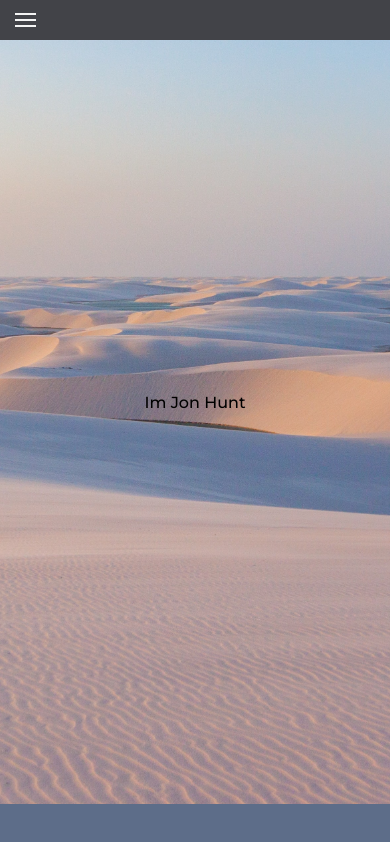
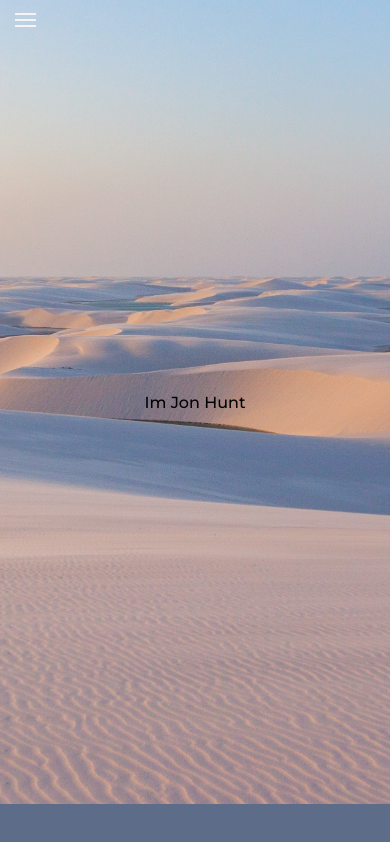
Before and after one commit to huntj0n/p_1.0.1, a React (Create React App) app: page / in a window 390 px wide. Shown: the top 842 px of the page. Built offline with nearby package versions, Linux system fonts and the light colour scheme.

Commit message:
navbar scroll animation

```diff
--- a/src/Components/Header.css
+++ b/src/Components/Header.css
@@ -2,13 +2,22 @@
     --animation__curve: cubic-bezier(0.22, 1, 0.36, 1);
 }
 
-.header {
+header {
     height: 40px;
     width: 100vw;
     display: flex;
     flex-direction: column;
     align-items: center;
     justify-content: space-between;
+    position: fixed;
+    transition: 0.3s;
+}
+
+.navbar {
+    background-color: transparent;
+    position: fixed;
+}
+.active {
     background-color: #424348;
     position: fixed;
 }
@@ -54,12 +63,12 @@
     }
 }
 @media (max-width: 500px) {
-    .header {
+    header {
         display: flex;
         align-items: flex-start;
         justify-content: center;
     }
-    .header > label {
+    header > label {
         width: 1.3em;
         height: 0.1em;
         background-color: #f4f4f4;
@@ -67,7 +76,7 @@
         position: absolute;
         cursor: pointer;
     }
-    .header > label::before, label::after{
+    header > label::before, label::after{
         content: '';
         width: 1.3em;
         height: 0.1em;
@@ -76,13 +85,13 @@
         display: block;
         transition: all 0.4s var(--animation__curve);
     }
-    .header > label::before {
+    header > label::before {
         top: -6px;
         left: 0px;
         transform-origin: left top;
         transform: rotatez(0deg);
     }
-    .header > label::after {
+    header > label::after {
         top: 6px;
         left: 0px;
         transform-origin: left bottom;
--- a/src/Components/Header.js
+++ b/src/Components/Header.js
@@ -1,10 +1,23 @@
-import React from 'react';
+import React, { useState } from 'react';
 import './Header.css';
 
 
 function Header() {
+
+    const [navbar, setNavbar] = useState(false)
+
+    const changeNavBackground = () => {
+        if ( window.scrollY >= 400) {
+            setNavbar(true)
+        } else {
+            setNavbar(false)
+        }
+    }
+
+    window.addEventListener('scroll', changeNavBackground)
+
     return (
-        <header className="header">
+        <header className={navbar ? 'navbar active': 'navbar'}>
             <input className='mobile__btn' id='mobile__toggle' type="checkbox"/>
             <label htmlFor="mobile__toggle"></label>
 
```
